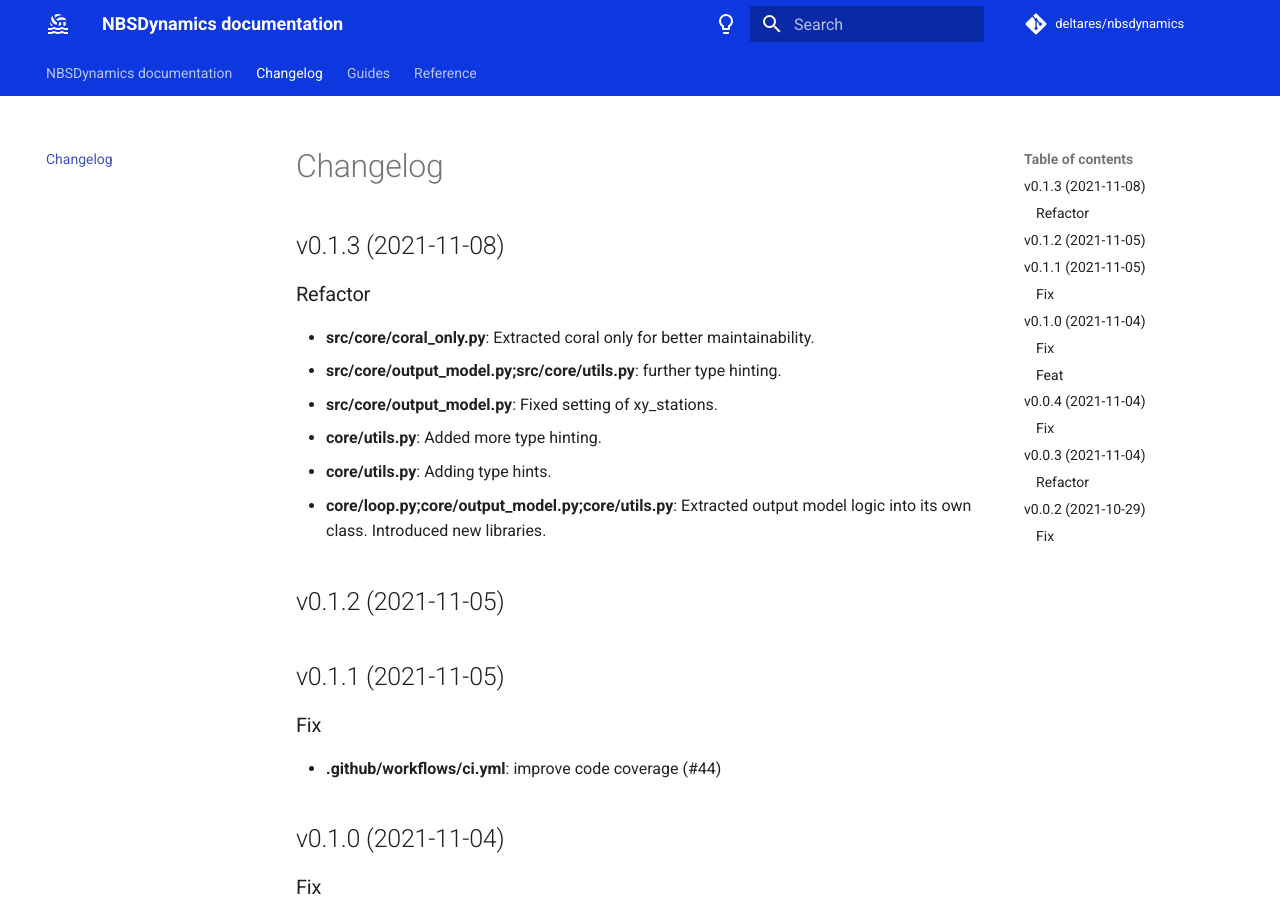
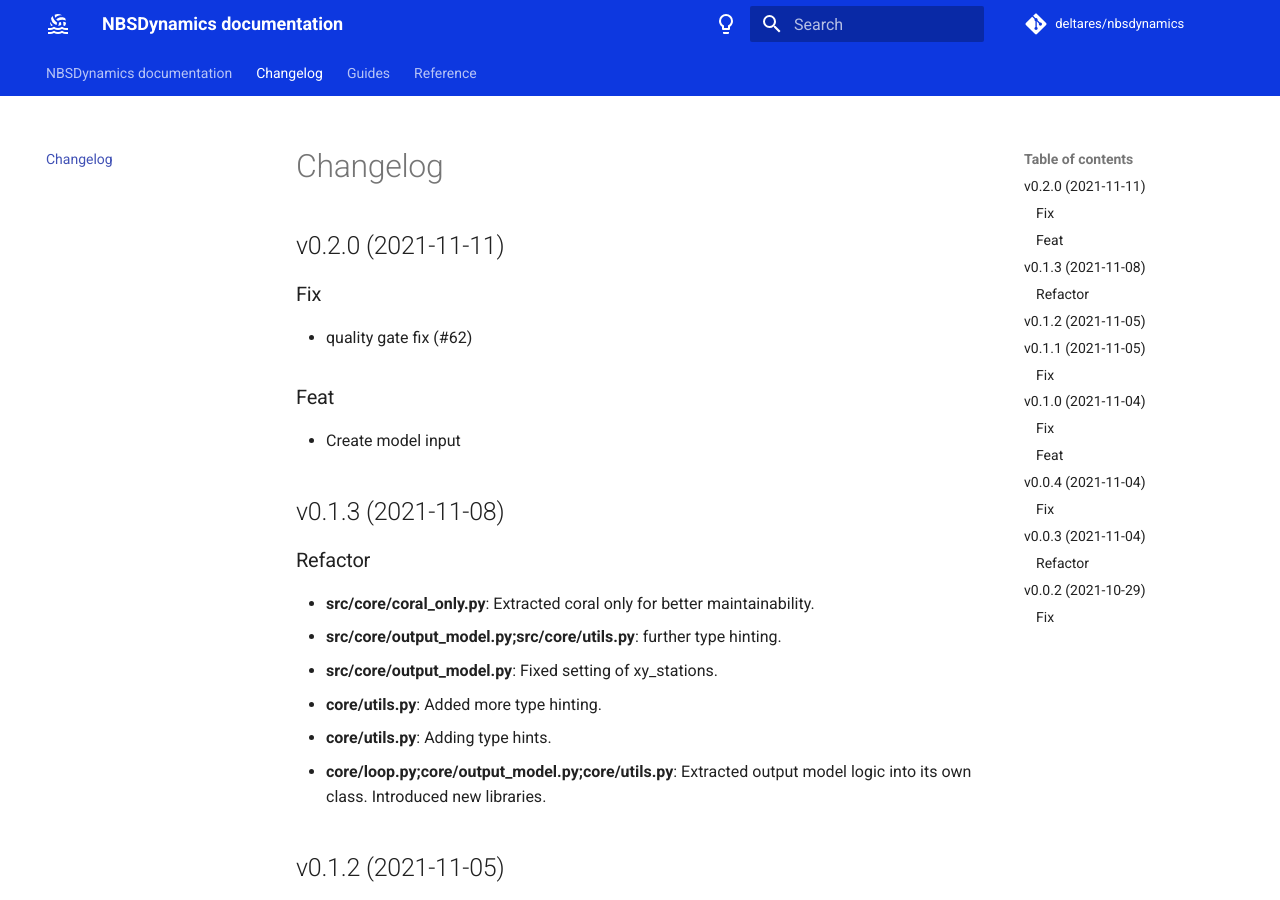
Before and after one commit to Deltares-research/NBSDynamics, an MkDocs documentation site: the page built from docs/changelog.md, in a window 1280 px wide and 900 px high. Built offline with MkDocs 1.6.1 and Material for MkDocs 9.7.7, drawn with Linux system fonts in a browser that asks for light colours; comment, search, counter and statistics services are not loaded.

Commit message:
bump: version 0.1.3 → 0.2.0

```diff
--- a/docs/changelog.md
+++ b/docs/changelog.md
@@ -1,3 +1,13 @@
+
+## v0.2.0 (2021-11-11)
+
+### Fix
+
+- quality gate fix (#62)
+
+### Feat
+
+- Create model input
 
 ## v0.1.3 (2021-11-08)
 
--- a/pyproject.toml
+++ b/pyproject.toml
@@ -1,6 +1,6 @@
 [tool.poetry]
 name = "NBSDynamics"
-version = "0.1.3"
+version = "0.2.0"
 description = "A biophysical model framework written in Python to make simulations on coral development based on four environmental factors: (1) light; (2) flow; (3) temperature; and (4) acidity. For the hydrodynamics, the model can be coupled to Delft3D Flexible Mesh; a hydrodynamic model developed at Deltares."
 authors = ["Jasper Dijkstra <jasper.dijkstra@deltares.nl>"]
 maintainers = ["Carles S. Soriano Perez <carles.sorianoperez@deltares.nl>"]
@@ -41,7 +41,7 @@ pre-commit = "^2.15.0"
 name = "cz_conventional_commits"
 changelog_file = "docs/changelog.md"
 update_changelog_on_bump = true
-version = "0.1.3"
+version = "0.2.0"
 tag_format = "v$major.$minor.$patch"
 version_files = [
     "src/core/__init__.py",
--- a/src/core/__init__.py
+++ b/src/core/__init__.py
@@ -1,4 +1,4 @@
-__version__ = "0.1.3"
+__version__ = "0.2.0"
 __all__ = [
     "coral_model",
     "hydrodynamics",
```
